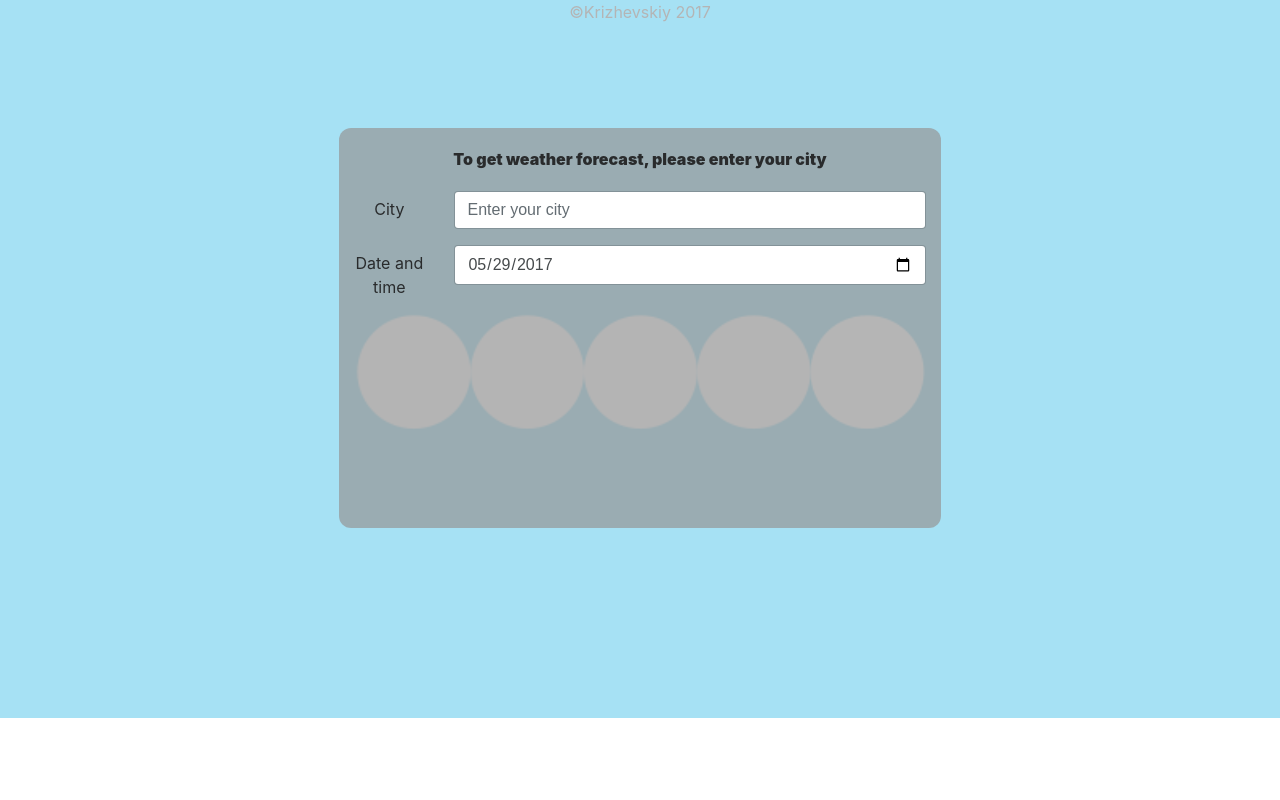
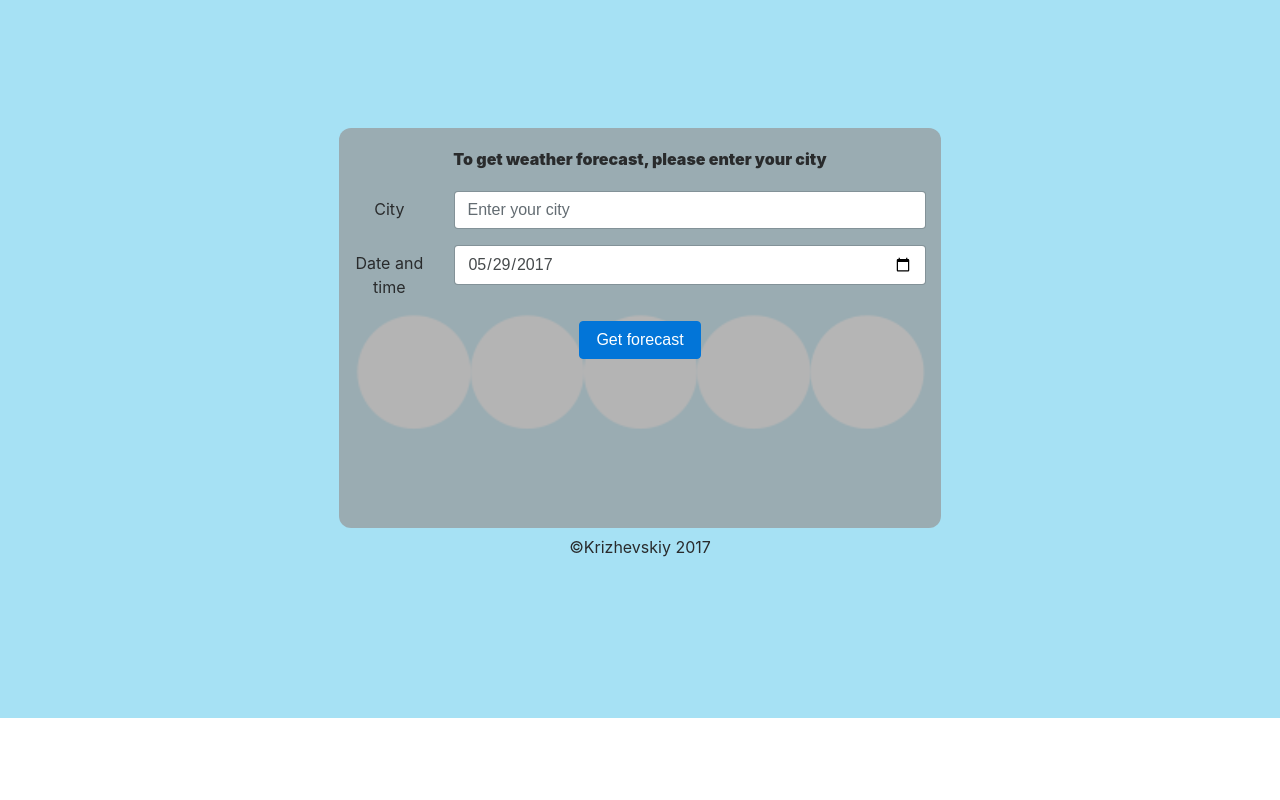
Before and after one commit to nikitk00/weather_app, a PHP site: page / in a window 1280 px wide. Run offline with PHP 8.4, Linux system fonts and the light colour scheme; some libraries are stand-ins or nearby versions.

Commit message:
added button

```diff
--- a/styles/styles.css
+++ b/styles/styles.css
@@ -3,6 +3,7 @@ body{
 	background-position:top;
 	background-size: 100%;
 	background-repeat: no-repeat;
+	height: 100%;
 }
 
 #cntnr{
@@ -22,6 +23,7 @@ body{
     position: absolute;
     top: 0px;
     background: rgba(255, 255, 255, 0.65);
+	z-index: -1;
 	position: fixed;
 }
 
@@ -31,9 +33,14 @@ body{
 }
 
 footer{
-/*	position: sticky;*/
 	text-align: center;
+	padding-top: 28%;
 }
 #ftr{
+/*
+	position: relative;
+	min-height: 95%;
 	z-index: 5;
+	flex: 1 0 auto;
+*/
 }
--- a/views/view_index.php
+++ b/views/view_index.php
@@ -29,14 +29,16 @@
 								<input class="form-control" type="date" value="<?php echo date('Y-m-d'); ?>" id="example-datetime-local-input">
 							</div>
 						</div>
+						<button type="submit" class="btn btn-primary">Get forecast</button>
 					</div>
 				</form>
+				<footer>
+					<div id="ftr">
+						&copy;Krizhevskiy 2017
+					</div>
+				</footer>
 			</div>
 		</div>
 	</body>
-	<div id="ftr">
-		<footer>
-			&copy;Krizhevskiy 2017
-		</footer>
-	</div>
+
 </html>
```
